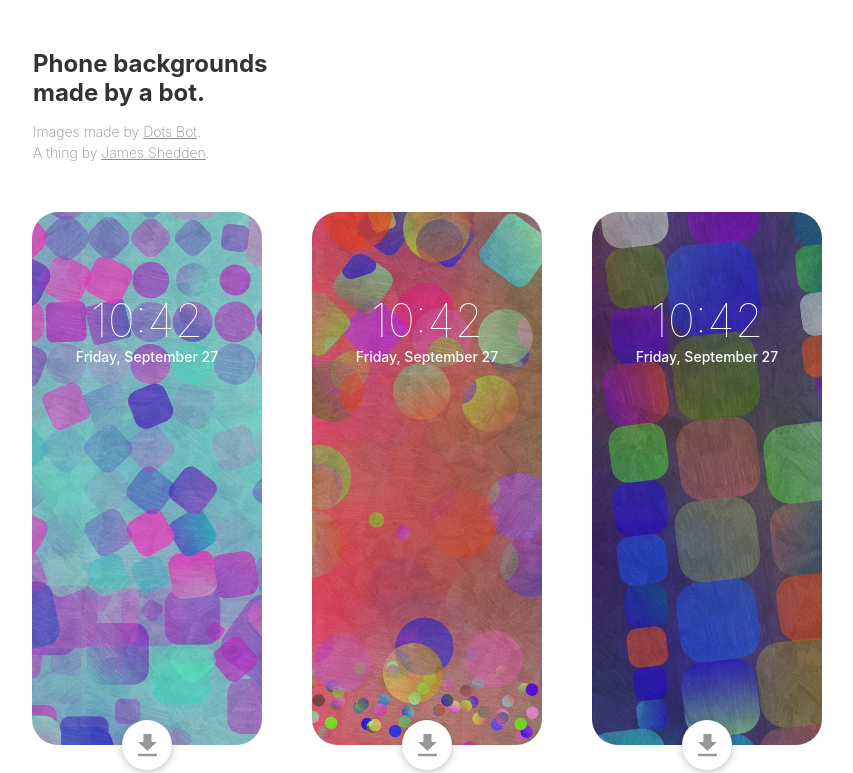
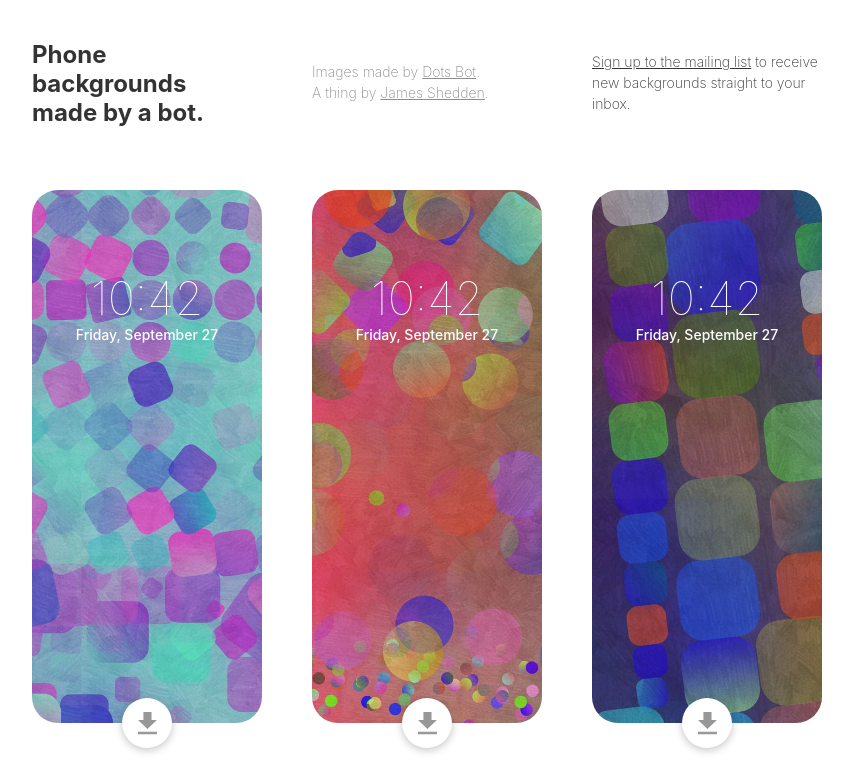
Before and after one commit to jamesshedden/automapics, an Eleventy site: page index.html in a window 1280 px wide. Shown: the top 773 px of the page, without its empty margins (209-1062 px from the left). Built offline with nearby package versions, Linux system fonts and the light colour scheme; Eleventy itself is replaced by a stand-in of ours; files that its build step writes are made by us from their sources.

Commit message:
Update creator, mailing list link & OG image

```diff
--- a/creator/scripts/index.js
+++ b/creator/scripts/index.js
@@ -58,8 +58,8 @@ let transformState = {
     rotationDegrees: 0,
 }
 
-let hue = 0
-let saturate = 0
+let hue = hueRangeElement.value
+let saturate = saturateRangeElement.value
 
 const rotations = [0, 90, 180, 270]
 
--- a/index.html
+++ b/index.html
@@ -37,7 +37,7 @@ phone_date: "Friday, September 27"
       h1 {
         font-size: 24px;
         line-height: 1.2;
-        margin: 50px 26px 13px;
+        margin-bottom: 13px;
         color: #333333;
       }
 
@@ -49,12 +49,28 @@ phone_date: "Friday, September 27"
         font-size: 14px;
         font-weight: 200;
         color: #8D8D8D;
-        margin: 0 26px 24px;
+        margin-bottom: 13px;
         line-height: 1.5;
       }
 
       h2 a:link, h2 a:visited, h2 a:hover, h2 a:active {
         color: #8D8D8D;
+      }
+
+      p {
+        font-size: 14px;
+        font-weight: 200;
+        color: #333333;
+        line-height: 1.5;
+        width: 230px;
+      }
+
+      p a:link, p a:visited, p a:hover, p a:active {
+        color: #333333;
+      }
+
+      .header {
+        margin: 50px 26px 24px;
       }
 
       .nav-links {
@@ -150,14 +166,36 @@ phone_date: "Friday, September 27"
         .phones {
           width: 848px;
         }
+
+        .header {
+          margin: 0;
+        }
+
+        .header-item {
+          display: inline-block;
+          width: 230px;
+          margin: 25px;
+          vertical-align: middle;
+        }
       }
     </style>
   </head>
 
   <body>
     <div class="phones">
-      <h1>Phone backgrounds<br>made by a bot.</h1>
-      <h2>Images made by <a href="https://twitter.com/dots__bot">Dots Bot</a>.<br>A thing by <a href="https://james.sh">James Shedden</a>.</h2>
+      <div class="header">
+        <div class="header-item">
+          <h1>Phone backgrounds<br>made by a bot.</h1>
+        </div>
+
+        <div class="header-item">
+          <h2>Images made by <a href="https://twitter.com/dots__bot">Dots Bot</a>.<br>A thing by <a href="https://james.sh">James Shedden</a>.</h2>
+        </div>
+
+        <div class="header-item">
+          <p><a href="http://eepurl.com/gFkenj" target="_blank" rel="noopener noreferrer">Sign up to the mailing list</a> to receive new backgrounds straight to your inbox.</p>
+        </div>
+      </div>
 
       {%- for item in pagination.items %}
         <a class="phone"
```
Also changed, not shown: img/og_full.jpg.
